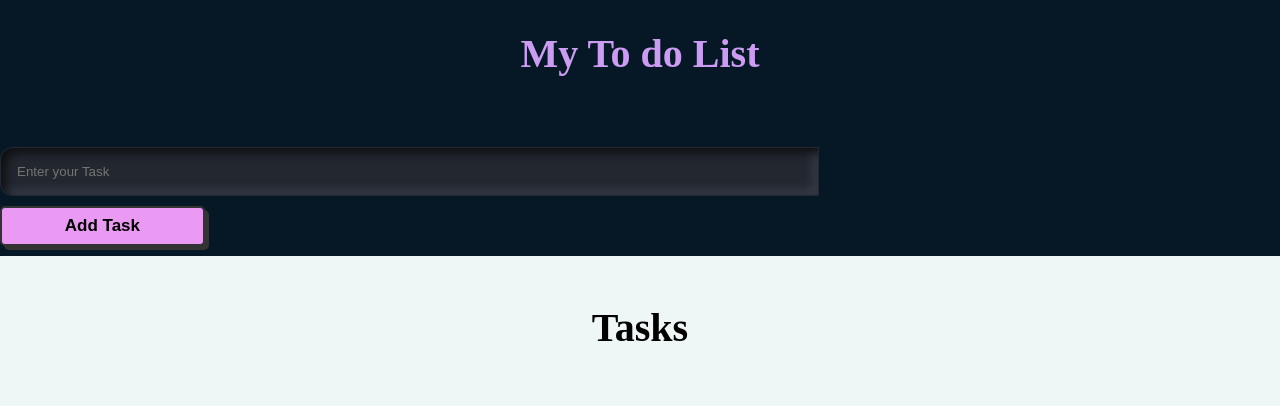
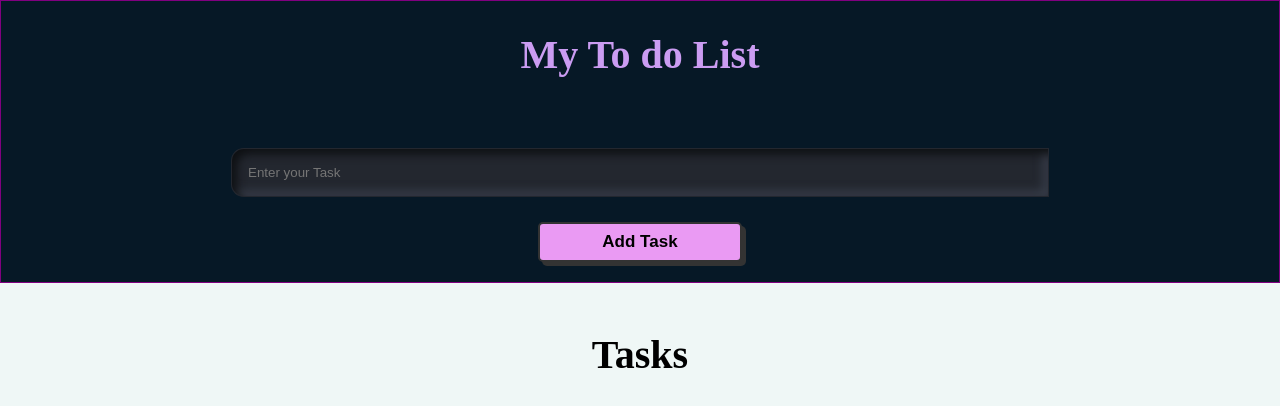
Before and after one commit to andeimmanuel/To-Do-list, a plain HTML site: page index.html in a window 1280 px wide. Drawn offline with Linux system fonts and the light colour scheme.

```diff
--- a/style.css
+++ b/style.css
@@ -15,6 +15,7 @@ header {
   width: 100%;
   gap: 20px;
   background-color: #061826;
+  border: 1px solid purple;
 }
 
 header h1 {
@@ -26,10 +27,12 @@ header h1 {
 }
 
 #new-task {
+  display: flex;
+  flex-direction: column;
   width: 80%;
   /* transform: translate(8rem, -2rem); */
-  gap: 20px;
-  margin-top: 20px;
+  gap: 5px;
+  margin: 10px auto;
 }
 
 #task-input {
@@ -38,6 +41,7 @@ header h1 {
   box-shadow: inset 5px 5px 10px #0e1013, inset -5px -5px 10px #383e4b,
     0px 0px 100px rgba(255, 212, 59, 0), 0px 0px 100px rgba(255, 102, 0, 0);
   width: 80%;
+  margin: 10px auto;
   padding: 1rem;
   border: none;
   border: 1px solid transparent;
```
